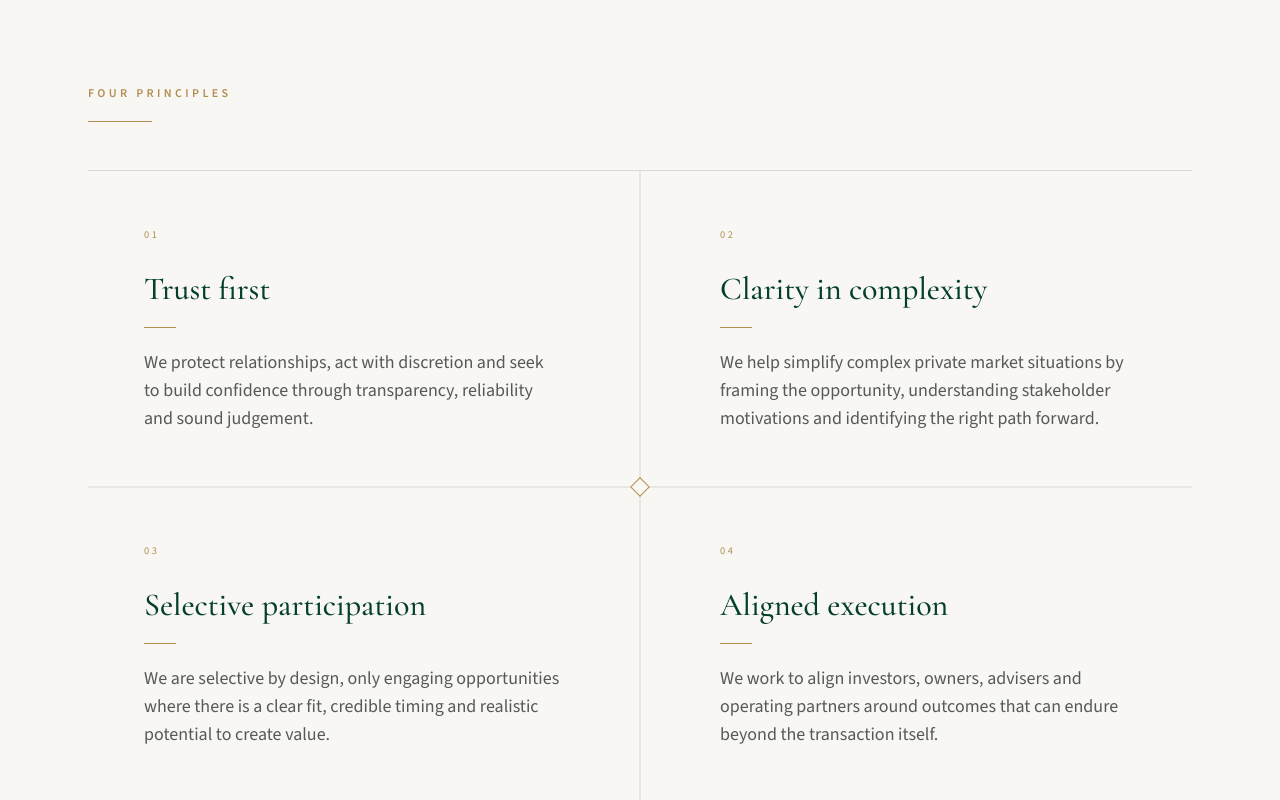
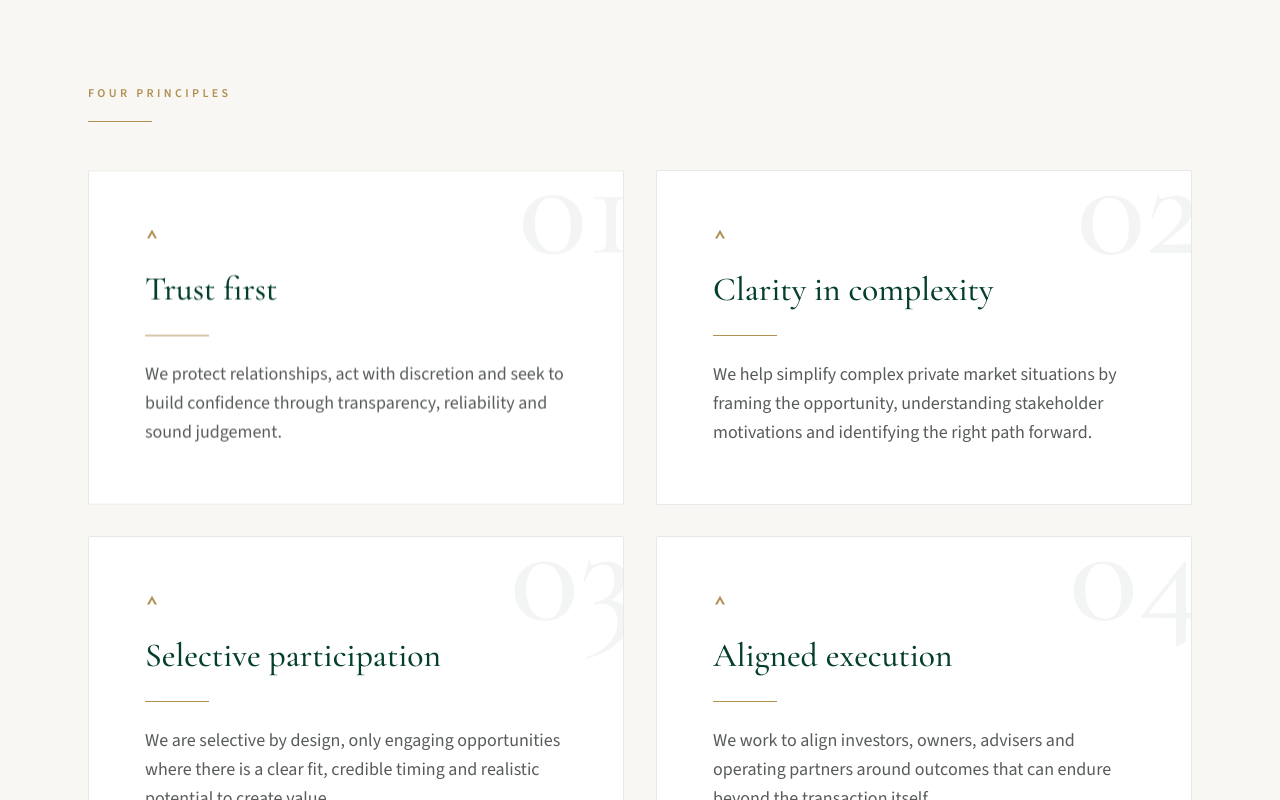
Before and after one commit to maminebakkar/truvoncapital, a Next.js app: page /our-approach in a window 1280 px wide. Shown: the part 660-1460 px from the top of the page. Built offline with nearby package versions, Linux system fonts and the light colour scheme.

Commit message:
Restore original Four Principles section

```diff
--- a/src/app/our-approach/page.tsx
+++ b/src/app/our-approach/page.tsx
@@ -1,7 +1,7 @@
 import type { Metadata } from "next";
 import Masthead from "@/components/Masthead";
 import Reveal from "@/components/Reveal";
-import { ButtonLink, Eyebrow, GoldRule } from "@/components/ui";
+import { ButtonLink, Eyebrow, GoldRule, PeakIcon } from "@/components/ui";
 
 export const metadata: Metadata = {
   title: "Our approach",
@@ -58,44 +58,31 @@ export default function OurApproachPage() {
             <GoldRule draw className="mt-5" />
           </Reveal>
 
-          <ol className="relative mt-12 border-y border-charcoal/15 lg:grid lg:grid-cols-2">
-            <span
-              aria-hidden="true"
-              className="absolute inset-y-0 left-1/2 hidden w-px -translate-x-1/2 bg-charcoal/15 lg:block"
-            />
-            <span
-              aria-hidden="true"
-              className="absolute left-0 right-0 top-1/2 hidden h-px -translate-y-1/2 bg-charcoal/15 lg:block"
-            />
-            <span
-              aria-hidden="true"
-              className="absolute left-1/2 top-1/2 z-10 hidden h-3.5 w-3.5 -translate-x-1/2 -translate-y-1/2 rotate-45 border border-gold bg-offwhite lg:block"
-            />
+          <div className="mt-12 grid gap-6 sm:grid-cols-2 lg:gap-8">
             {principles.map((p, i) => (
               <Reveal
-                as="li"
                 key={p.n}
-                delay={i * 60}
-                className={`group relative border-b border-charcoal/15 py-10 pl-10 last:border-b-0 sm:py-12 sm:pl-14 lg:flex lg:min-h-[18rem] lg:flex-col lg:justify-center lg:border-b-0 lg:px-14 lg:py-14 ${
-                  i < 2 ? "lg:border-b lg:border-charcoal/15" : ""
-                } ${i % 2 === 0 ? "lg:pr-16 xl:pr-20" : "lg:pl-16 xl:pl-20"}`}
+                delay={(i % 2) * 100 + Math.floor(i / 2) * 60}
+                className="group relative flex flex-col overflow-hidden rounded-sm border border-charcoal/10 bg-white p-10 transition-all duration-500 hover:-translate-y-1.5 hover:border-gold/50 hover:shadow-[0_30px_60px_-40px_rgba(4,64,41,0.35)] lg:p-14"
               >
                 <span
                   aria-hidden="true"
-                  className="absolute left-0 top-12 font-sans text-[0.65rem] font-medium tracking-[0.25em] text-gold transition-colors duration-500 group-hover:text-primary sm:top-14 lg:static lg:mb-7"
+                  className="pointer-events-none absolute -right-3 -top-9 font-serif text-[9rem] font-medium leading-none text-primary/[0.05] transition-colors duration-500 group-hover:text-gold/[0.15]"
                 >
                   {p.n}
                 </span>
-                <h2 className="font-serif text-[1.7rem] font-medium leading-tight text-primary transition-transform duration-500 group-hover:translate-x-1 sm:text-3xl lg:text-[2rem]">
+
+                <PeakIcon className="h-3.5 w-3.5" />
+                <h2 className="mt-7 font-serif text-3xl font-medium leading-tight text-primary lg:text-[2.1rem]">
                   {p.title}
                 </h2>
-                <GoldRule className="mt-5 w-8 transition-all duration-500 group-hover:w-14" />
-                <p className="mt-5 max-w-xl font-sans text-base leading-relaxed text-charcoal/75 sm:text-lg">
+                <GoldRule className="mt-6 w-10 transition-all duration-500 group-hover:w-20" />
+                <p className="mt-6 max-w-md font-sans text-lg leading-relaxed text-charcoal/75">
                   {p.body}
                 </p>
               </Reveal>
             ))}
-          </ol>
+          </div>
         </div>
       </section>
 
```
